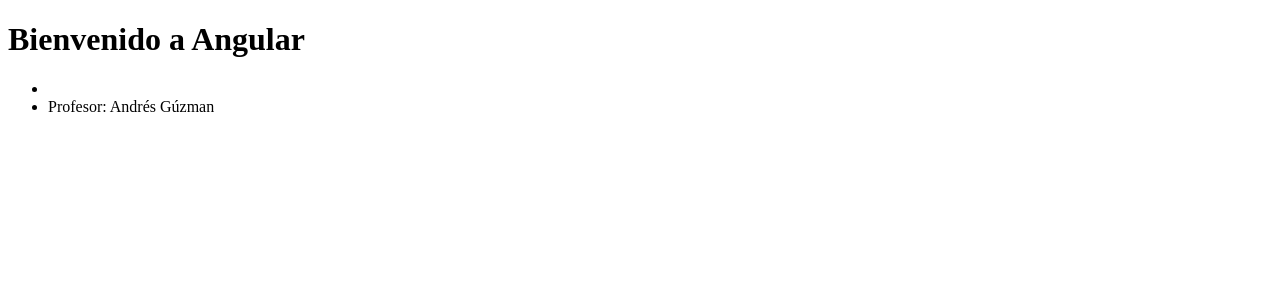
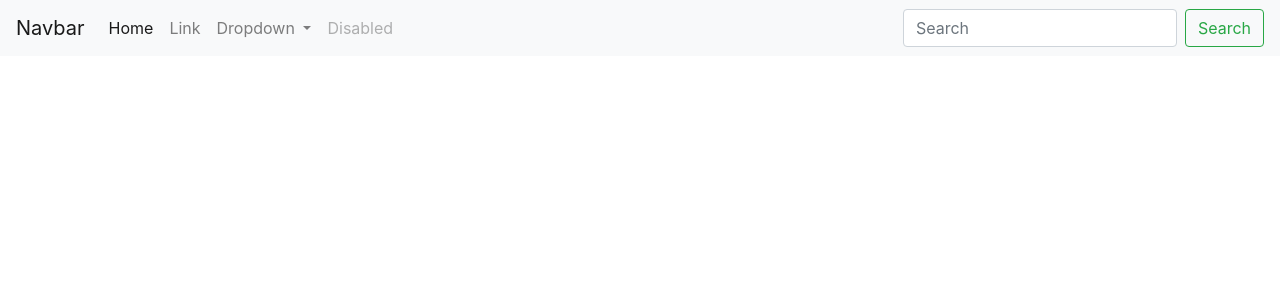
Before and after one commit to RostenRossDev/angular_spring_REST, an Angular app: page / in a window 1280 px wide. Shown: the top 300 px of the page. Built offline with nearby package versions, Linux system fonts and the light colour scheme.

Commit message:
Footer and header components were created

```diff
--- a/src/app/app.component.html
+++ b/src/app/app.component.html
@@ -6,12 +6,15 @@
 <!-- * * * * * * * * * Delete the template below * * * * * * * * * * -->
 <!-- * * * * * * * to get started with your project! * * * * * * * * -->
 <!-- * * * * * * * * * * * * * * * * * * * * * * * * * * * * * * * -->
+<app-header><app-header>
+
 <h1>{{title}}</h1>
 
 <ul>
   <li>{{curso}}</li>
-  <li>Profesor: {{profesor}}</li>
+  <li>Profesor: {{profesor}}</li>s
 </ul>
+
 <!-- * * * * * * * * * * * * * * * * * * * * * * * * * * * * * * * -->
 <!-- * * * * * * * * * * * The content above * * * * * * * * * * * -->
 <!-- * * * * * * * * * * is only a placeholder * * * * * * * * * * -->
--- a/src/app/app.component.ts
+++ b/src/app/app.component.ts
@@ -8,6 +8,6 @@
 export class AppComponent {
   title = 'Bienvenido a Angular';
 
-  cursi: string ='Curso Spring 5 con Angular 7'
+  curso: string ='Curso Spring 5 con Angular 7'
   profesor: string= 'Andrés Gúzman'
 }
--- a/src/app/app.module.ts
+++ b/src/app/app.module.ts
@@ -2,10 +2,12 @@
 import { NgModule } from '@angular/core';
 
 import { AppComponent } from './app.component';
+import { HeaderComponent} from './header/header.component';
 
 @NgModule({
   declarations: [
-    AppComponent
+    AppComponent,
+    HeaderComponent
   ],
   imports: [
     BrowserModule
--- /dev/null
+++ b/src/app/footer/footer.component.ts
@@ -0,0 +1,2 @@
+export class Footer.Component {
+}
--- /dev/null
+++ b/src/app/header/header.component.html
@@ -0,0 +1,35 @@
+<nav class="navbar navbar-expand-lg navbar-light bg-light">
+  <a class="navbar-brand" href="#">Navbar</a>
+  <button class="navbar-toggler" type="button" data-toggle="collapse" data-target="#navbarSupportedContent" aria-controls="navbarSupportedContent" aria-expanded="false" aria-label="Toggle navigation">
+    <span class="navbar-toggler-icon"></span>
+  </button>
+
+  <div class="collapse navbar-collapse" id="navbarSupportedContent">
+    <ul class="navbar-nav mr-auto">
+      <li class="nav-item active">
+        <a class="nav-link" href="#">Home <span class="sr-only">(current)</span></a>
+      </li>
+      <li class="nav-item">
+        <a class="nav-link" href="#">Link</a>
+      </li>
+      <li class="nav-item dropdown">
+        <a class="nav-link dropdown-toggle" href="#" id="navbarDropdown" role="button" data-toggle="dropdown" aria-haspopup="true" aria-expanded="false">
+          Dropdown
+        </a>
+        <div class="dropdown-menu" aria-labelledby="navbarDropdown">
+          <a class="dropdown-item" href="#">Action</a>
+          <a class="dropdown-item" href="#">Another action</a>
+          <div class="dropdown-divider"></div>
+          <a class="dropdown-item" href="#">Something else here</a>
+        </div>
+      </li>
+      <li class="nav-item">
+        <a class="nav-link disabled" href="#">Disabled</a>
+      </li>
+    </ul>
+    <form class="form-inline my-2 my-lg-0">
+      <input class="form-control mr-sm-2" type="search" placeholder="Search" aria-label="Search">
+      <button class="btn btn-outline-success my-2 my-sm-0" type="submit">Search</button>
+    </form>
+  </div>
+</nav>
--- /dev/null
+++ b/src/app/header/header.component.ts
@@ -0,0 +1,12 @@
+import { Component } from '@angular/core';
+
+
+@Component({
+  selector: 'app-header',
+  templateUrl: './header.component.html'
+
+})
+
+export class HeaderComponent {
+  title: string = 'App Angular'
+}
--- a/src/index.html
+++ b/src/index.html
@@ -4,10 +4,16 @@
   <meta charset="utf-8">
   <title>ClientesApp</title>
   <base href="/">
+  <link rel="stylesheet" href="https://stackpath.bootstrapcdn.com/bootstrap/4.5.0/css/bootstrap.min.css" integrity="sha384-9aIt2nRpC12Uk9gS9baDl411NQApFmC26EwAOH8WgZl5MYYxFfc+NcPb1dKGj7Sk" crossorigin="anonymous">
   <meta name="viewport" content="width=device-width, initial-scale=1">
   <link rel="icon" type="image/x-icon" href="favicon.ico">
 </head>
 <body>
   <app-root></app-root>
+  <script src="https://cdn.jsdelivr.net/npm/popper.js@1.16.0/dist/umd/popper.min.js" integrity="sha384-Q6E9RHvbIyZFJoft+2mJbHaEWldlvI9IOYy5n3zV9zzTtmI3UksdQRVvoxMfooAo" crossorigin="anonymous"></script>
+  <script src="https://code.jquery.com/jquery-3.5.1.slim.min.js" integrity="sha384-DfXdz2htPH0lsSSs5nCTpuj/zy4C+OGpamoFVy38MVBnE+IbbVYUew+OrCXaRkfj" crossorigin="anonymous"></script>
+
+  <script src="https://stackpath.bootstrapcdn.com/bootstrap/4.5.0/js/bootstrap.min.js" integrity="sha384-OgVRvuATP1z7JjHLkuOU7Xw704+h835Lr+6QL9UvYjZE3Ipu6Tp75j7Bh/kR0JKI" crossorigin="anonymous"></script>
+
 </body>
 </html>
```
Also changed, not shown: 1 other file (tests, documents, lock files or other folders).
